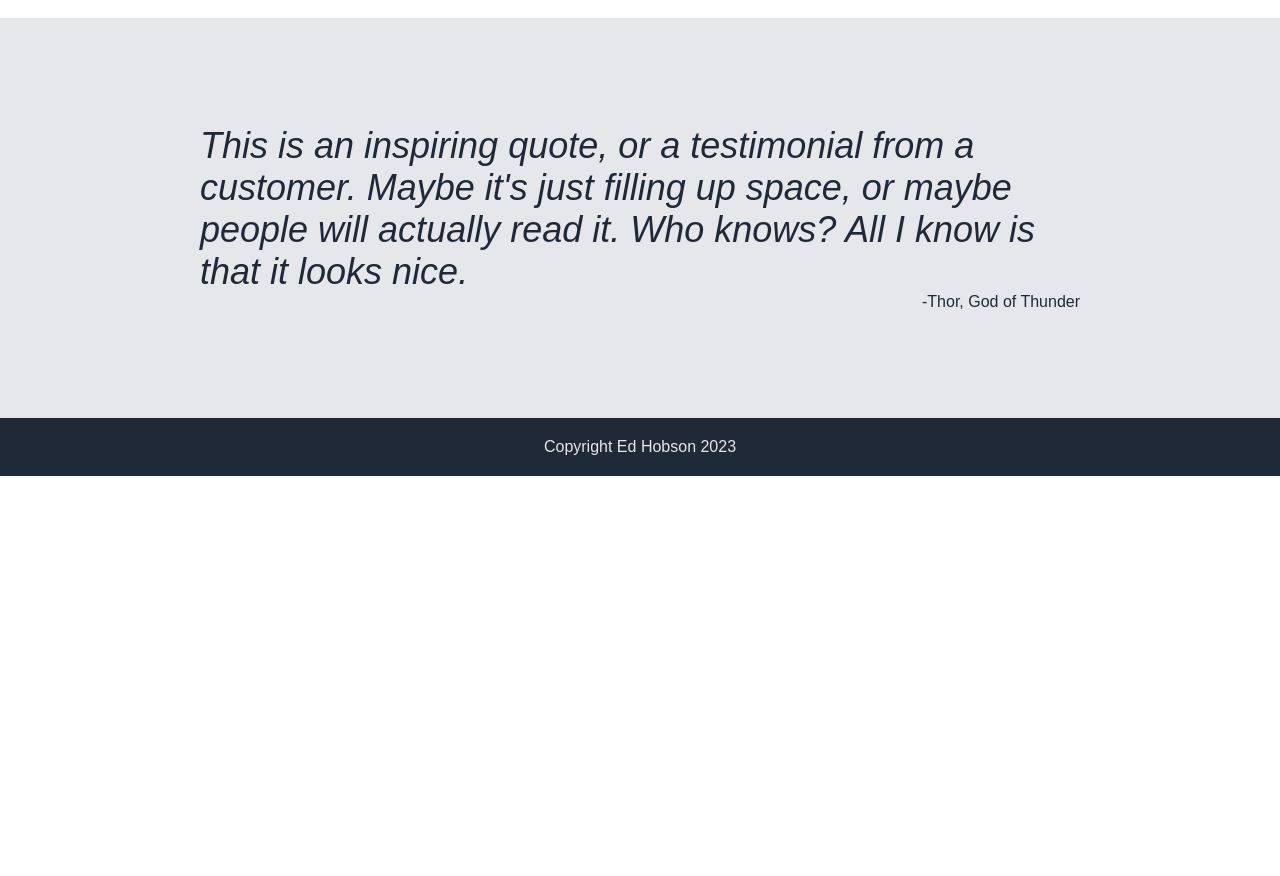
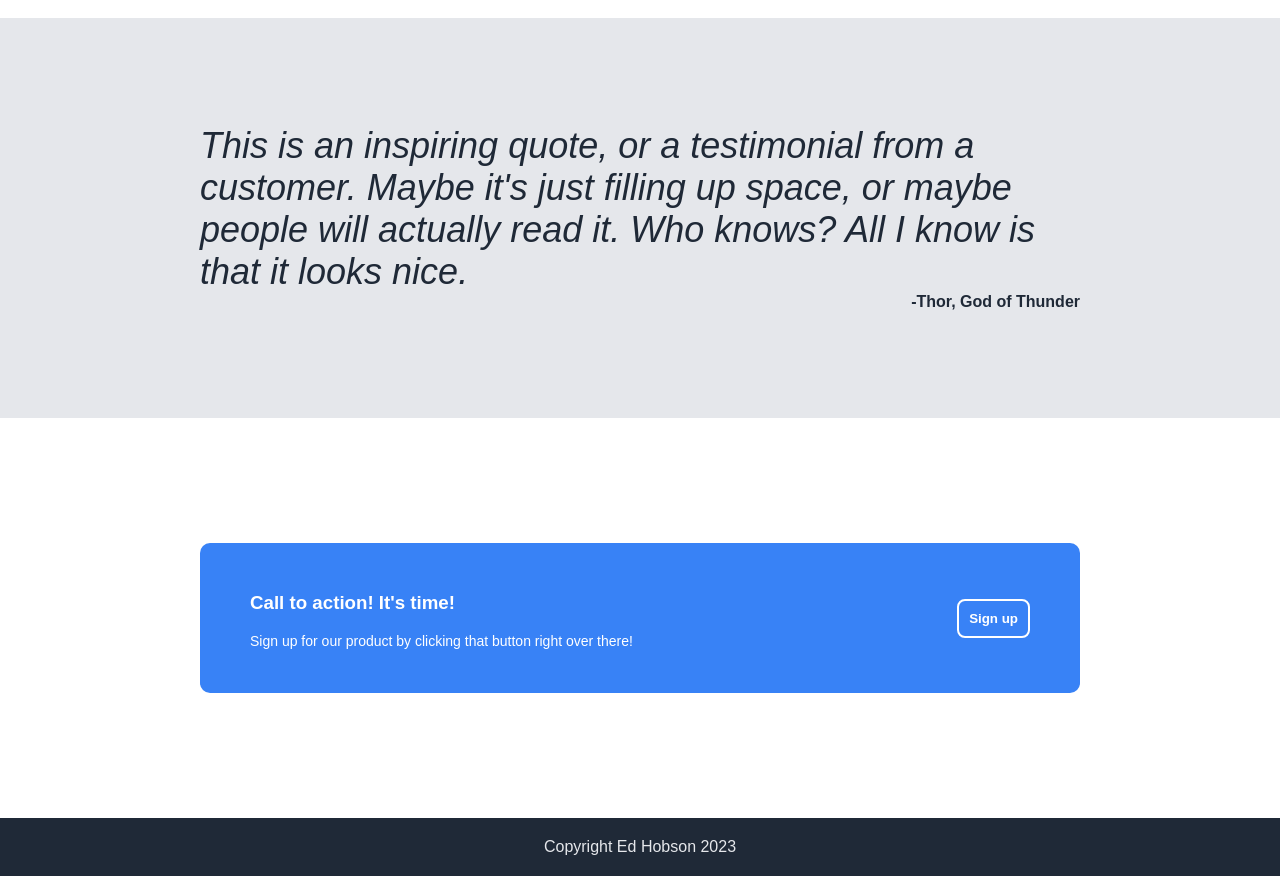
Before and after one commit to eh187340/foundation-site, a plain HTML site: page index.html in a window 1280 px wide. Shown: the part 840-1716 px from the top of the page. Before the commit the page ends 1316 px from the top, so only its background shows below. Drawn offline with Linux system fonts and the light colour scheme.

Commit message:
Add fourth module content, styling and flex behaviour

```diff
--- a/index.html
+++ b/index.html
@@ -51,11 +51,19 @@
         <div class="quote">
             <em>This is an inspiring quote, or a testimonial from a customer. Maybe it's just filling up space, or maybe people
             will actually read it. Who knows? All I know is that it looks nice.</em>
-        </div>
-        <div class="quote-by">
-            -Thor, God of Thunder
+            <div class="quote-by">
+                -Thor, God of Thunder
+            </div>
         </div>
     </div>
+    <div class="fourth-module">
+        <div class="cta-container">
+            <div class="cta-content">
+                <h3>Call to action! It's time!</h3>
+                <p class="cta-subtext">Sign up for our product by clicking that button right over there!</p>
+            </div>
+            <button class="sign-up white-border">Sign up</button>
+        </div>
     </div>
     <div class="footer">
         Copyright Ed Hobson 2023
--- a/styles.css
+++ b/styles.css
@@ -37,12 +37,11 @@ h2 {
     font-weight: 900;
 }
 
-.hero-module , .second-module, .third-module {
+.hero-module , .second-module, .third-module , .fourth-module {
     flex: 1;
     display: flex;
     justify-content: center;
     align-items: center;
-    /*max-height: 500px; */
     min-height: 400px;
     padding-left: 200px;
     padding-right: 200px;
@@ -73,11 +72,44 @@ h2 {
     background: #e5e7eb;
     font-size: 36px;
     color: #1f2937;
+    font-weight: 50;
 }
 
-.third-module > .quote-by {
+.fourth-module {
+    display: flex;
+    justify-content: center;
+    align-items: center;
+}
+
+.cta-container {
+    display: flex;
+    gap: 30px;
+    background: #3882f6;
+    padding: 30px 50px;
+    border-radius: 10px;
+    align-items: center;
+    justify-content: center;
+    color: white;
+    flex-grow: 1;
+}
+
+.cta-content {
+    flex-grow: 1;
+}
+
+.cta-subtext {
+    font-size: 14px;
+}
+
+.quote {
+    display:flex;
+    flex-direction: column;
+}
+
+.quote > .quote-by {
     font-size: 16px;
     align-self: end;
+    font-weight: 800;
 }
 
 .card-container {
@@ -121,7 +153,11 @@ h2 {
     color: white;
     border: 0px;
     font-weight: 800;
+}
 
+.sign-up.white-border {
+    border: 2px solid white;
+    max-height: 50px;
 }
 
 .header , .footer {
```
